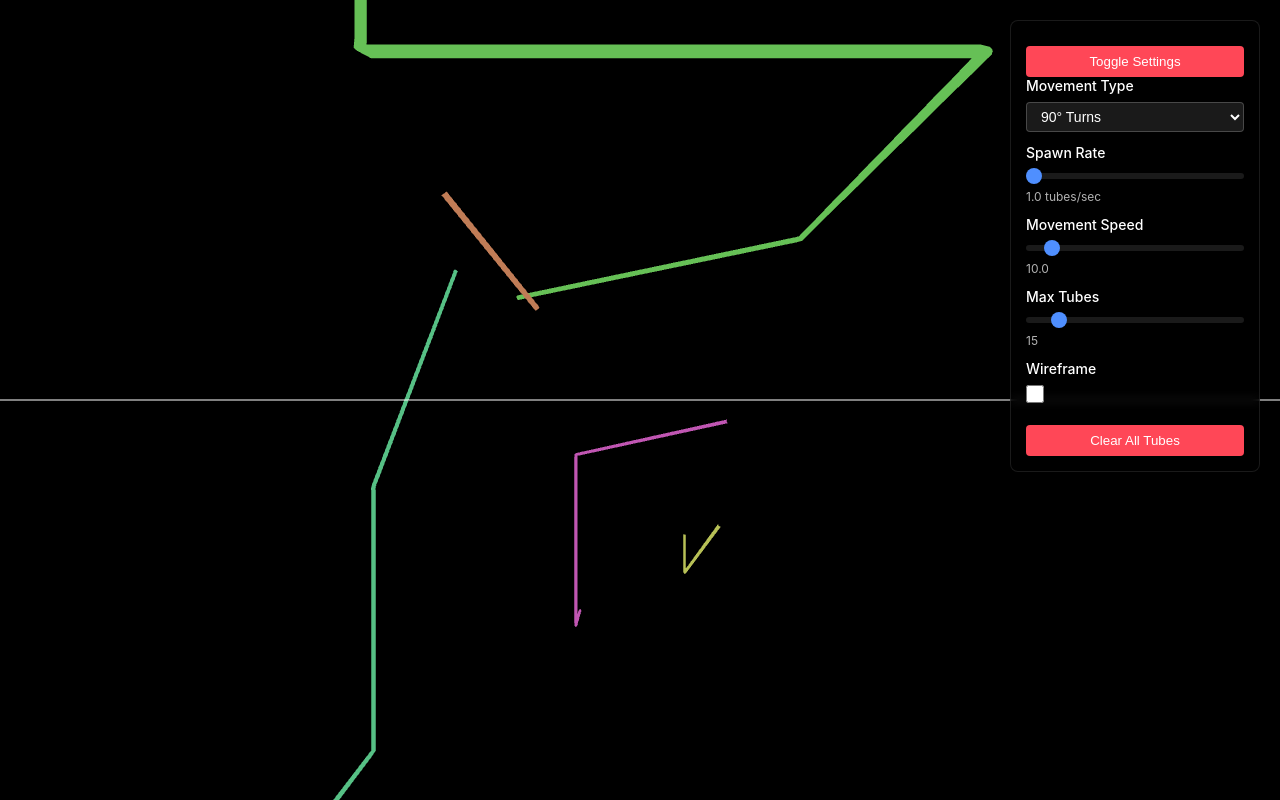
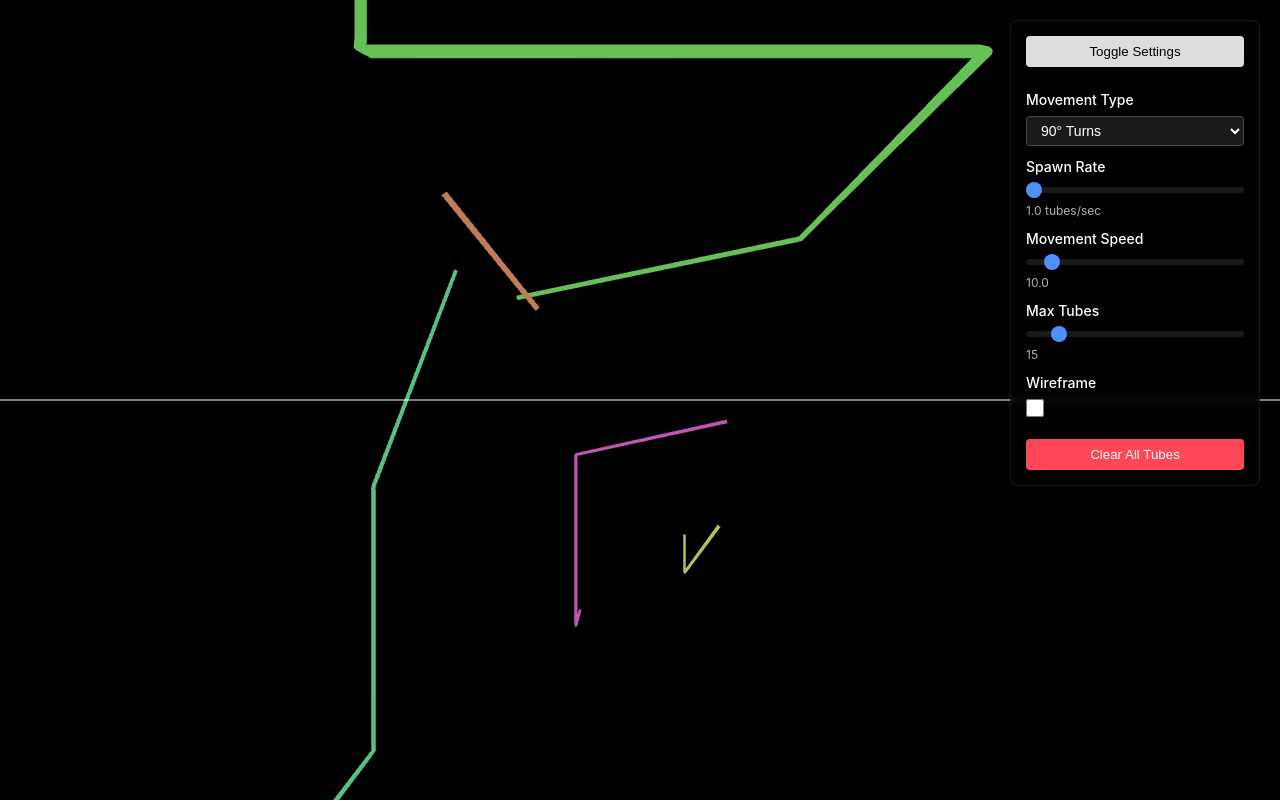
Before and after one commit to HarlenPostill/ComputerGraphics, a Next.js app: page / in a window 1280 px wide. Built offline with nearby package versions, Linux system fonts and the light colour scheme.

Commit message:
added toggle button

```diff
--- a/src/components/ThreeScene.module.css
+++ b/src/components/ThreeScene.module.css
@@ -7,6 +7,8 @@
 .controls {
   position: absolute;
   top: 20px;
+  display: flex;
+  flex-direction: column;
   right: 20px;
   background-color: rgba(0, 0, 0, 0.7);
   border-radius: 8px;
@@ -95,6 +97,22 @@
   background-color: #ff6b81;
 }
 
+.toggleButton {
+  background-color: #dddddd;
+  color: black;
+  border: none;
+  padding: 8px 12px;
+  border-radius: 4px;
+  cursor: pointer;
+  font-weight: 500;
+  transition: background-color 0.2s;
+  width: fill;
+}
+
+.toggleButton:hover {
+  background-color: #d8d8d8;
+}
+
 .controlGroup span {
   font-size: 12px;
   color: rgba(255, 255, 255, 0.7);
--- a/src/components/ThreeScene.tsx
+++ b/src/components/ThreeScene.tsx
@@ -112,12 +112,13 @@ export default function ThreeScene() {
         />
       </Canvas>
       <div className={styles.controls}>
-        <button className={styles.clearButton} onClick={toggleControls}>
+        <button className={styles.toggleButton} onClick={toggleControls}>
           Toggle Settings
         </button>
         {controlToggle || (
           <>
             <div className={styles.controlGroup}>
+              <br />
               <label>Movement Type</label>
               <select
                 value={settings.movementType}
```
